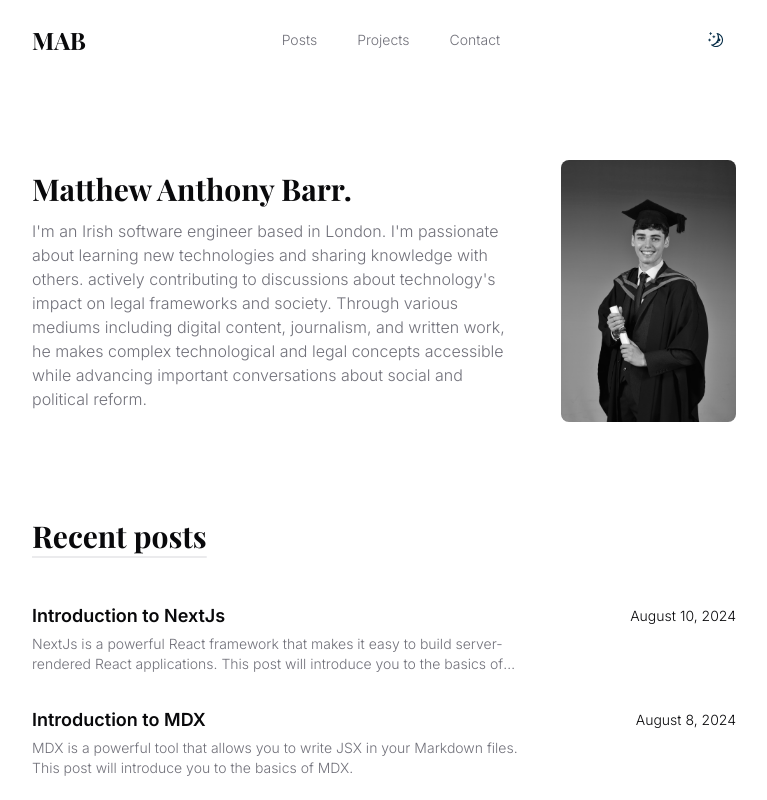
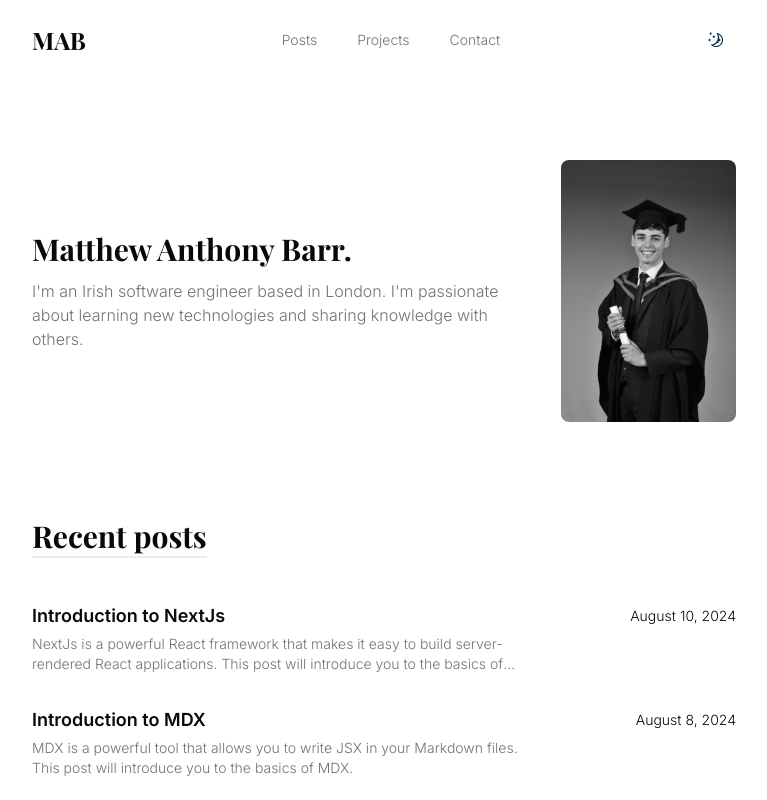
Before and after one commit to matthewanthony777/next-mdx-portfolio, a Next.js app: page / in a window 1280 px wide. Shown: the top 800 px of the page, without its empty margins (256-1023 px from the left). Built offline with nearby package versions, Linux system fonts and the light colour scheme; no server answers; a web font is replaced by a local one.

Commit message:
condensed intro

```diff
--- a/components/intro.tsx
+++ b/components/intro.tsx
@@ -10,11 +10,6 @@ export default function Intro() {
           I&#39;m an Irish software engineer based in London. I&#39;m
           passionate about learning new technologies and sharing knowledge with
           others.
-          actively contributing to discussions about technology's impact on
-          legal frameworks and society.
-          Through various mediums including digital content, journalism, and written work,
-          he makes complex technological and legal concepts accessible while advancing important
-          conversations about social and political reform.
         </p>
       </div>
       <div className='relative'>
```
